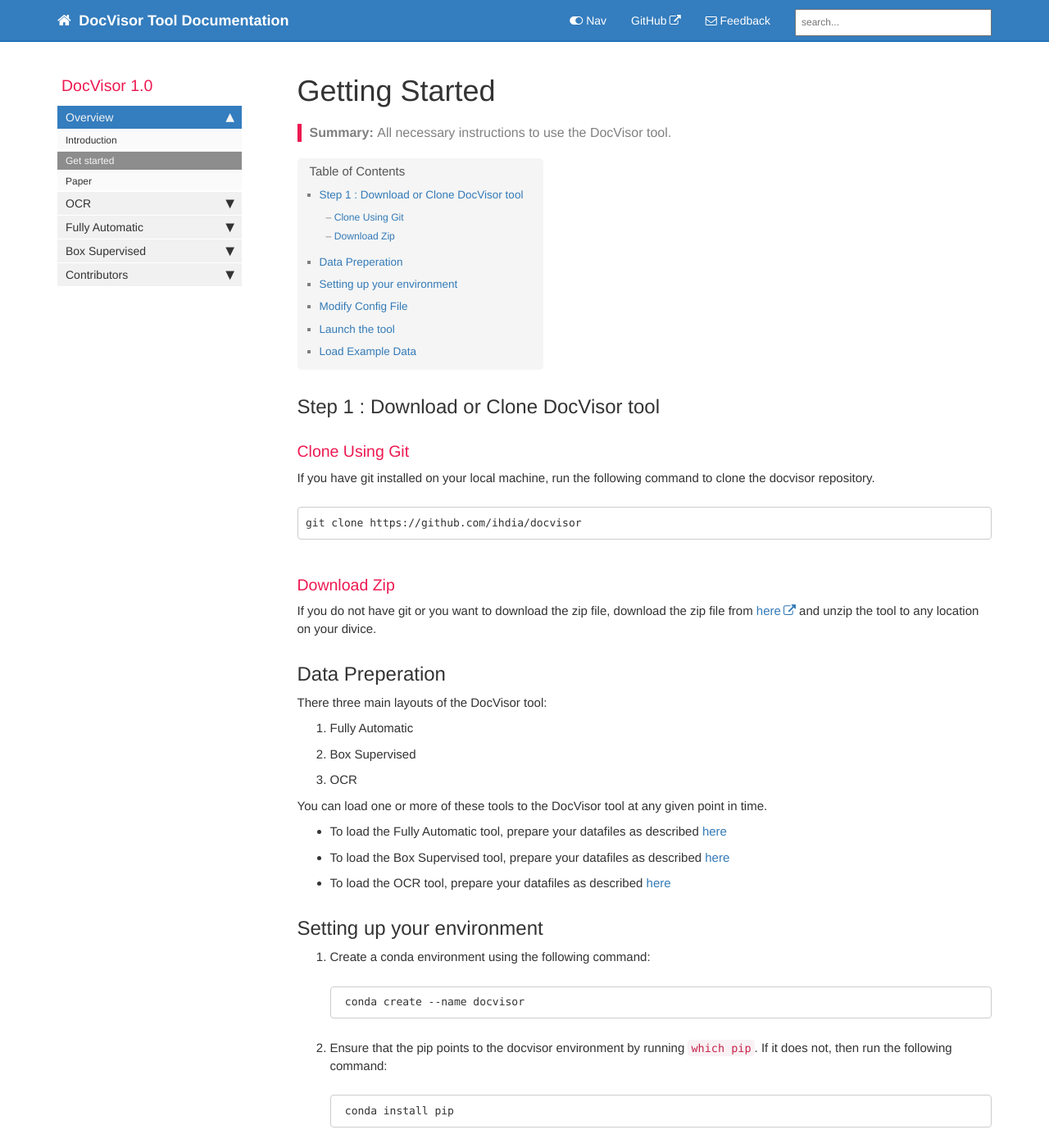
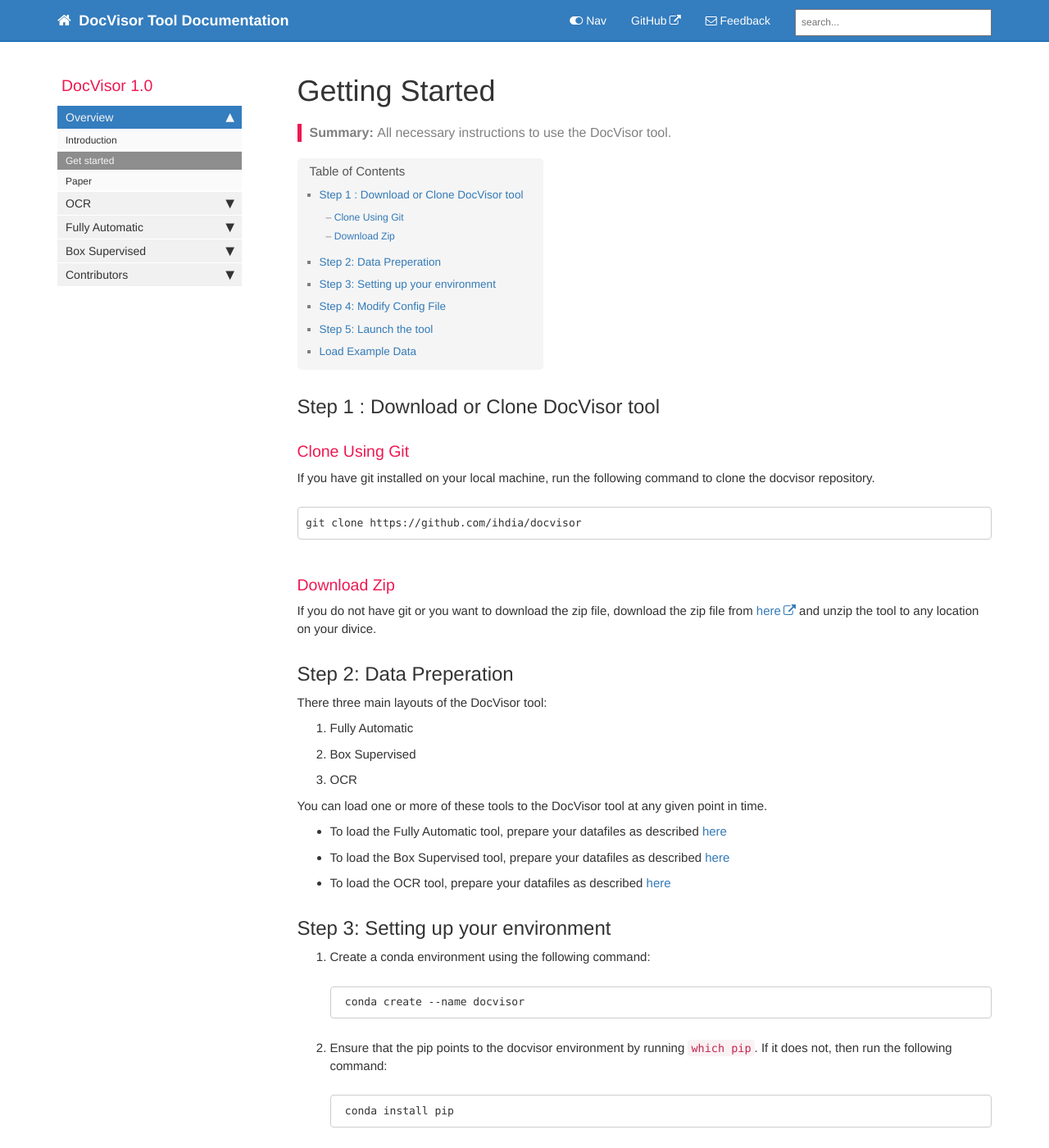
Before and after one commit to ihdia/docvisor, a Jekyll site: the page built from pages/common/getting_started.md, in a window 1280 px wide and 1400 px high. Shown: the whole window at 82% size. Built offline with Jekyll 4.4.1, drawn with Linux system fonts in a browser that asks for light colours; comment, search, counter and statistics services are not loaded; some of the changed text lies outside the part shown.

Commit message:
pages/common/getting_started:

````diff
--- a/pages/common/getting_started.md
+++ b/pages/common/getting_started.md
@@ -23,7 +23,7 @@
 
 If you do not have git or you want to download the zip file, download the zip file from [here](https://github.com/ihdia/docvisor/archive/refs/heads/main.zip) and unzip the tool to any location on your divice.
 
-## Data Preperation
+## Step 2: Data Preperation
 
 There three main layouts of the DocVisor tool:
 
@@ -38,7 +38,7 @@
 - To load the OCR tool, prepare your datafiles as described [here](/ocr_layout.html)
 
 
-## Setting up your environment
+## Step 3: Setting up your environment
 
 1. Create a conda environment using the following command:
 
@@ -57,7 +57,7 @@
    ```
 
 
-## Modify Config File
+## Step 4: Modify Config File
 
 1. Place all the metaData files in one directory
 
@@ -75,7 +75,7 @@
 2. Change the path of the metaData file in the docvisor/config.py file.
 
 
-## Launch the tool
+## Step 5: Launch the tool
 
 Launch the tool by running `./run.sh` script.
 
````
